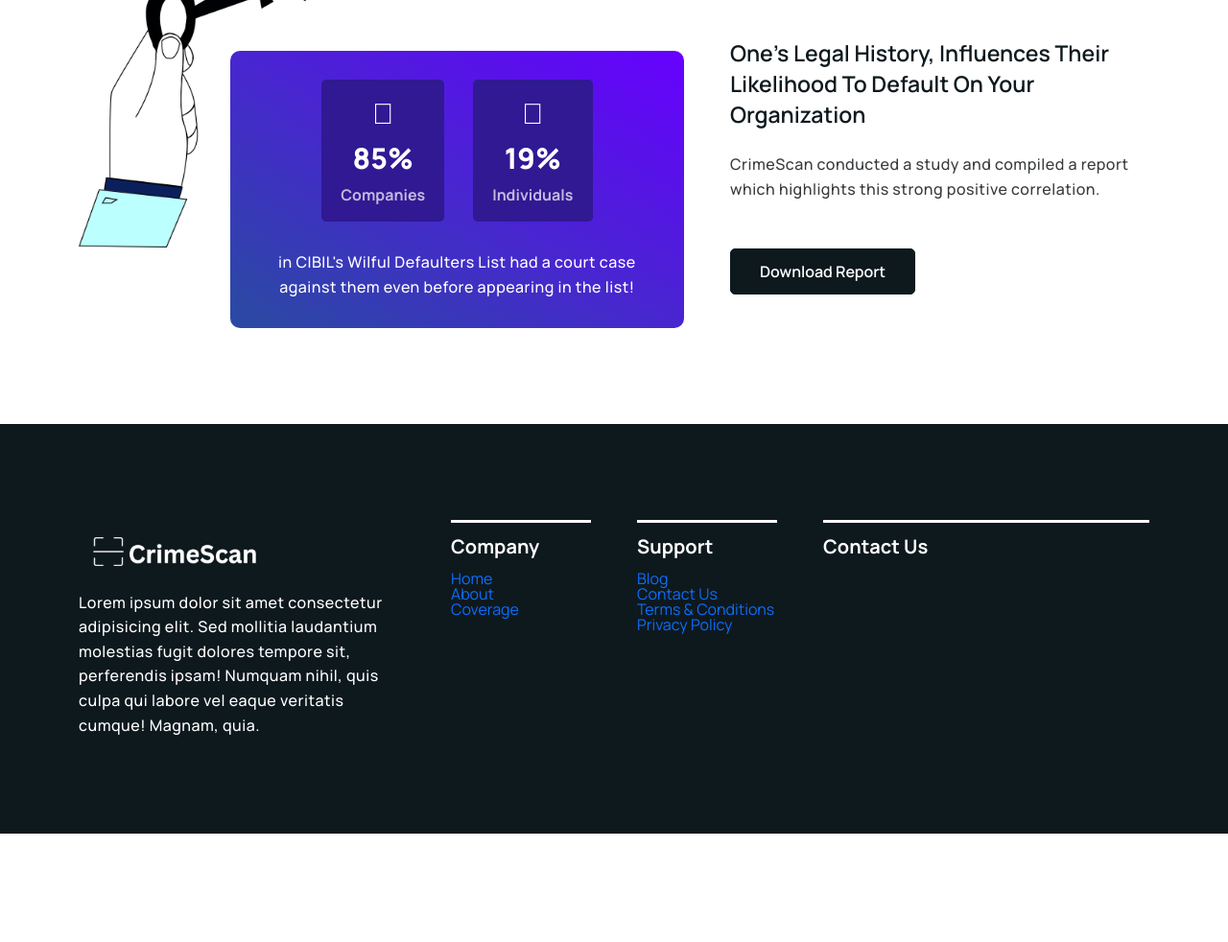
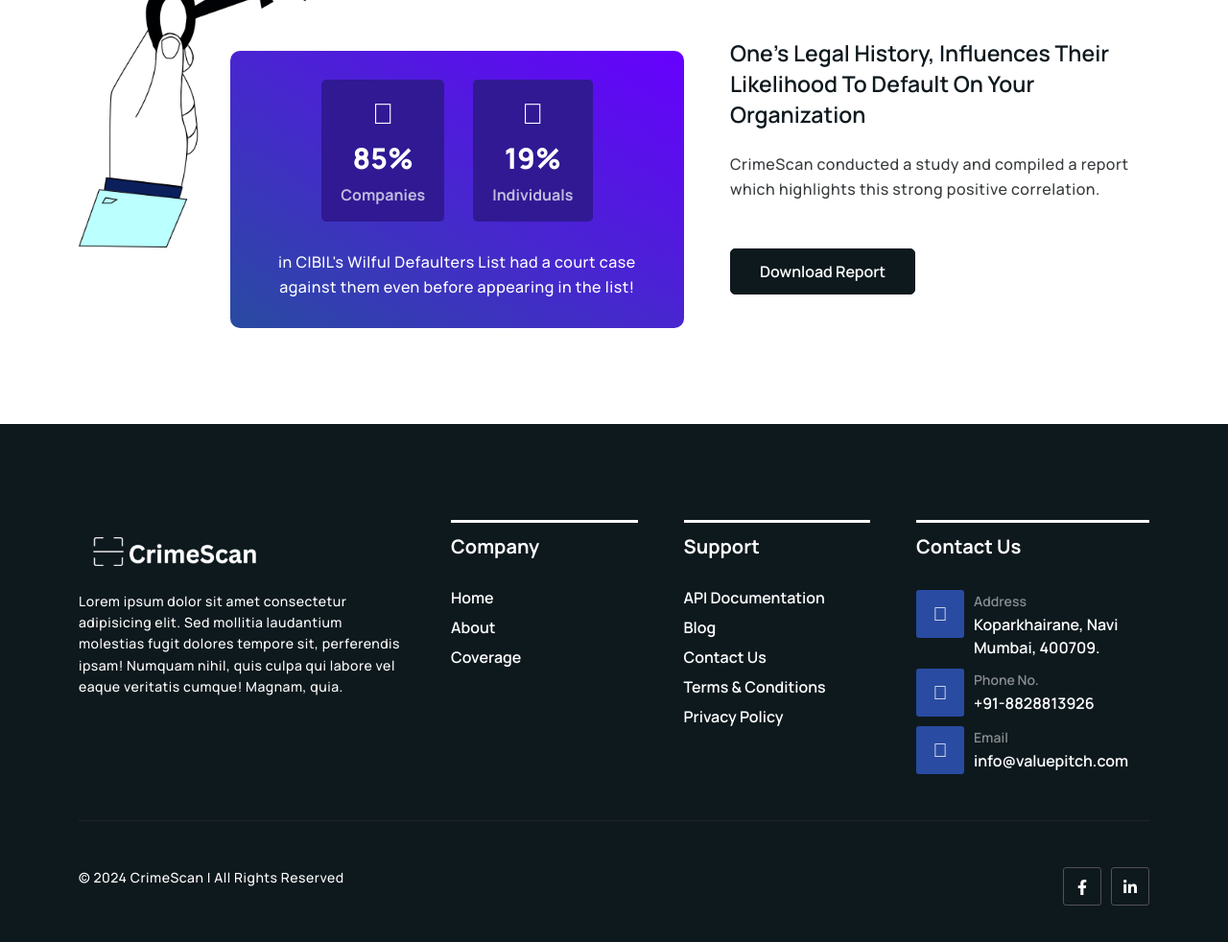
Before and after one commit to rahul-valuepitch/crime-scan, a plain HTML site: page index.html in a window 1280 px wide. Shown: the part 5130-6112 px from the top of the page at 96% size. Before the commit the page ends 5999 px from the top, so only its background shows below. Drawn offline with nearby package versions, Linux system fonts and the light colour scheme.

Commit message:
Added Footer

```diff
--- a/index.html
+++ b/index.html
@@ -651,7 +651,7 @@
     </section>
 
     <!-- Footer -->
-    <footer class="section footer bg-dark">
+    <footer class="section footer pb-5 bg-dark">
       <div class="container">
         <div class="row g-5">
           <div class="col-lg-4">
@@ -665,7 +665,9 @@
               veritatis cumque! Magnam, quia.
             </p>
           </div>
-          <div class="col-lg-2">
+          <div class="col-lg-5">
+            <div class="row g-5">
+              <div class="col-lg-6">
                 <h6>Company</h6>
                 <ul>
                   <li>
@@ -679,9 +681,12 @@
                   </li>
                 </ul>
               </div>
-          <div class="col-lg-2">
+              <div class="col-lg-6">
                 <h6>Support</h6>
                 <ul>
+                  <li>
+                    <a href="./api-documentation.html">API Documentation</a>
+                  </li>
                   <li>
                     <a href="./blog.html">Blog</a>
                   </li>
@@ -696,8 +701,66 @@
                   </li>
                 </ul>
               </div>
-          <div class="col-lg-4">
+            </div>
+          </div>
+          <div class="col-lg-3">
             <h6>Contact Us</h6>
+            <div class="info">
+              <div class="icon">
+                <i class="fal fa-map"></i>
+              </div>
+              <div class="text">
+                <b>Address</b>
+                <a
+                  href="https://maps.app.goo.gl/JaUpSHeqCuWaZybY8"
+                  target="_blank"
+                >
+                  Koparkhairane, Navi Mumbai, 400709.
+                </a>
+              </div>
+            </div>
+            <div class="info">
+              <div class="icon">
+                <i class="fal fa-phone-alt"></i>
+              </div>
+              <div class="text">
+                <b>Phone No.</b>
+                <a href="tel:8828813926" target="_blank">+91-8828813926</a>
+              </div>
+            </div>
+            <div class="info">
+              <div class="icon">
+                <i class="fal fa-envelope"></i>
+              </div>
+              <div class="text">
+                <b>Email</b>
+                <a href="mailto:info@valuepitch.com" target="_blank">
+                  info@valuepitch.com
+                </a>
+              </div>
+            </div>
+          </div>
+        </div>
+        <hr class="my-5" />
+        <div class="row">
+          <div class="col-lg-6">
+            <p>
+              &copy; <span id="copyright"></span> CrimeScan | All Rights
+              Reserved
+            </p>
+          </div>
+          <div class="col-lg-6">
+            <div class="social">
+              <a href="https://www.facebook.com/ValuepitchOne" target="_blank">
+                <i class="fab fa-facebook-f"></i>
+              </a>
+              <a
+                href="https://www.linkedin.com/company/valuepitch"
+                target="_blank"
+              >
+                <i class="fab fa-linkedin-in"></i>
+              </a>
+            </div>
           </div>
         </div>
       </div>
--- a/static/css/style.css
+++ b/static/css/style.css
@@ -473,6 +473,90 @@
   font-size: 20px;
   font-weight: 700;
   color: var(--light);
+  margin-bottom: 20px;
+}
+.footer ul li {
+  margin-bottom: 15px;
+}
+.footer ul li:last-child {
+  margin: 0;
+}
+.footer ul li a {
+  font-size: 16px;
+  font-weight: 600;
+  color: var(--light);
+  transition: 0.5s ease all;
+}
+.footer ul li a:hover {
+  color: var(--secondary);
+}
+.footer .info {
+  display: flex;
+  align-items: flex-start;
+  justify-content: flex-start;
+  gap: 10px;
+  margin-bottom: 10px;
+}
+.footer .info:last-child {
+  margin: 0;
+}
+.footer .info .icon {
+  width: 50px;
+  height: 50px;
+  border-radius: 3px;
+  display: flex;
+  align-items: center;
+  justify-content: center;
+  background: var(--primary);
+}
+.footer .info .icon i {
+  font-size: 20px;
+  color: var(--light);
+}
+.footer .info .text {
+  width: calc(100% - 60px);
+}
+.footer .info .text b {
+  font-size: 14px;
+  font-weight: 600;
+  color: var(--light);
+  display: block;
+  margin: 5px 0;
+  opacity: 0.5;
+}
+.footer .info .text a {
+  font-size: 16px;
+  font-weight: 600;
+  color: var(--light);
+  transition: 0.5s ease all;
+}
+.footer .info .text a:hover {
+  color: var(--secondary);
+}
+.footer hr {
+  height: 1px;
+  background: #525252;
+  opacity: 1;
+}
+.footer p {
+  font-size: 14px;
+  font-weight: 500;
+  color: var(--light);
+}
+.footer .social {
+  display: flex;
+  align-items: center;
+  justify-content: flex-end;
+  gap: 10px;
+}
+.footer .social a {
+  width: 40px;
+  height: 40px;
+  border: 1px solid #525252;
+  color: var(--light);
+  text-align: center;
+  line-height: 40px;
+  border-radius: 3px;
 }
 
 /* Responsive */
@@ -481,6 +565,9 @@
 @media (max-width: 1300px) {
 }
 @media (max-width: 1200px) {
+  .navbar .navbar-brand {
+    width: 170px;
+  }
 }
 @media (max-width: 1199px) {
 }
```
Lines whose indentation alone changed are shown as unchanged.
